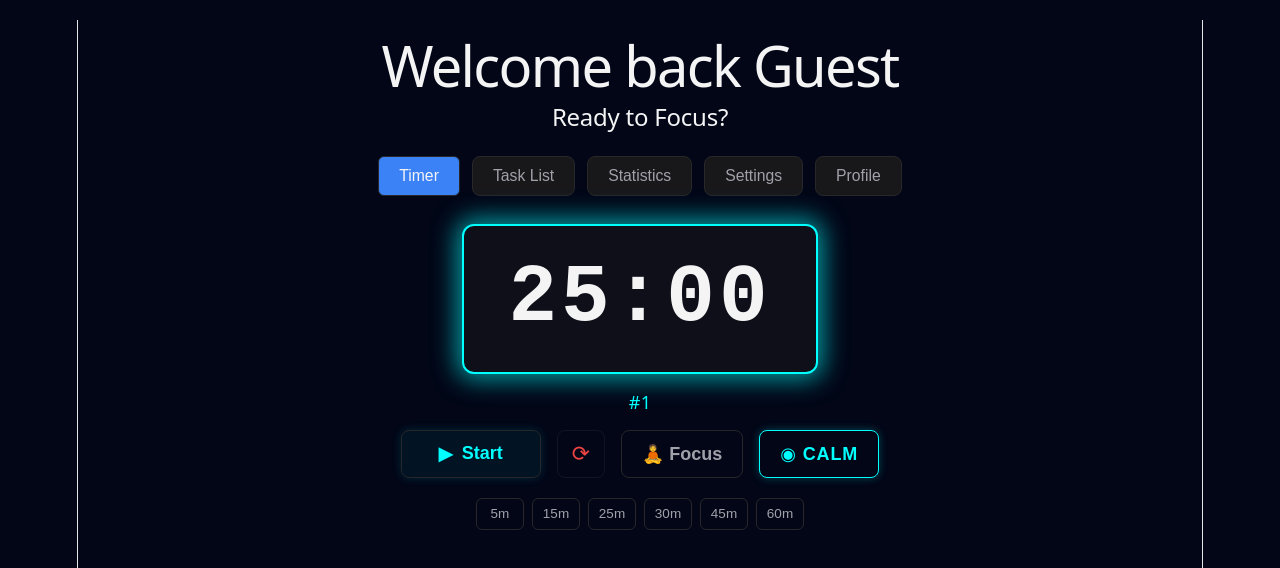
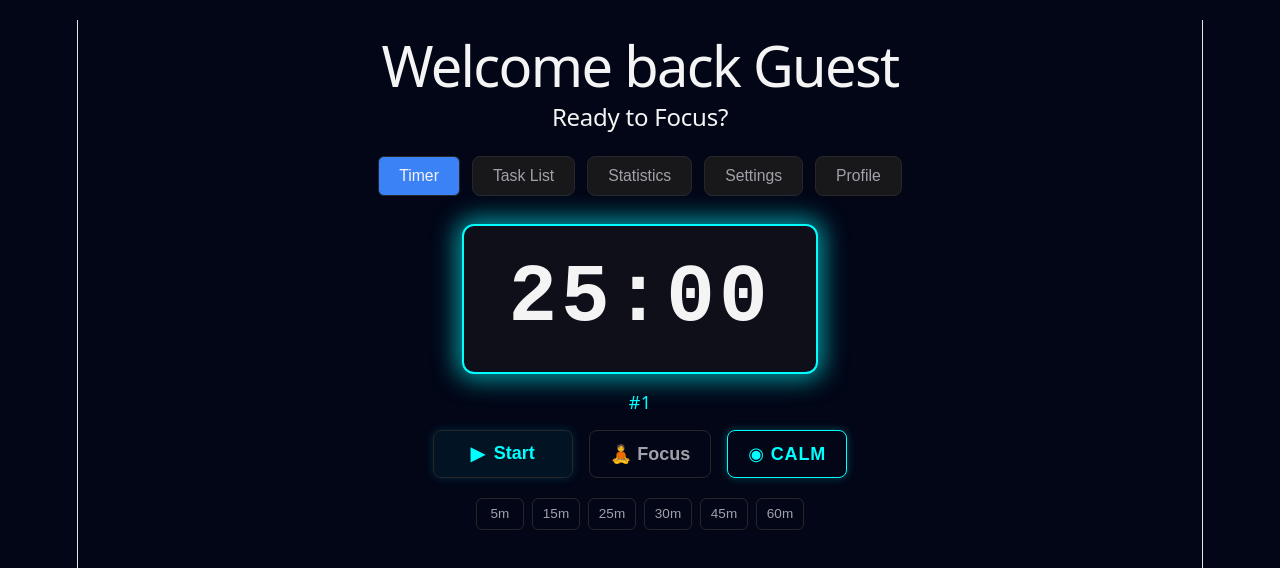
Before and after one commit to FinchDefense/flowstate-app, a React (Vite) app: page / in a window 1280 px wide. Shown: the top 568 px of the page. Built offline with nearby package versions, Linux system fonts and the light colour scheme.

Commit message:
Remove reset button for simplicity's sake

```diff
--- a/src/components/Timer/PrimaryControls.tsx
+++ b/src/components/Timer/PrimaryControls.tsx
@@ -1,12 +1,11 @@
 interface PrimaryControlsProps {
   handleStartPause: () => void;
-  handleReset: () => void;
   isRunning: boolean;
   time: number;
   setInFocusMode: React.Dispatch<React.SetStateAction<boolean>>;
 }
 
-export function PrimaryControls({ handleReset, handleStartPause, setInFocusMode, isRunning, time}: PrimaryControlsProps) {
+export function PrimaryControls({ handleStartPause, setInFocusMode, isRunning, time}: PrimaryControlsProps) {
   const buttonContent = isRunning
       ? { icon: "⏸", text: "Pause" }
       : time === 0
@@ -20,7 +19,6 @@ export function PrimaryControls({ handleReset, handleStartPause, setInFocusMode,
           <span className="button-icon">{buttonContent.icon}</span>
           <span>{buttonContent.text}</span>
         </button>
-        <button onClick={handleReset} className="reset-button">⟳</button>
         <button onClick={() => setInFocusMode(true)}>
         🧘 Focus
       </button>
--- a/src/components/Timer/Timer.css
+++ b/src/components/Timer/Timer.css
@@ -87,30 +87,7 @@
   transform: translateY(-2px);
 }
 
-.timer-buttons-main-controls .reset-button {
-  min-width: 48px;
-  width: 48px;
-  padding: 0;
-  font-size: 1.2rem;
-  color: var(--text-muted);
-  border-color: rgba(255, 255, 255, 0.06);
-  background: transparent;
-}
-
-.timer-buttons-main-controls .reset-button:hover {
-  color: var(--accent-red);
-  border-color: var(--accent-red);
-  background: rgba(239, 68, 68, 0.06);
-  box-shadow: 0 0 20px rgba(239, 68, 68, 0.1);
-  transform: translateY(-2px) rotate(45deg);
-}
-
-.timer-buttons-main-controls .reset-button:active {
-  transform: scale(0.9);
-}
-
-.start-pause-button,
-.reset-button {
+.start-pause-button {
     display: flex;
     align-items: center;
     justify-content: center;
@@ -133,16 +110,6 @@
   color: var(--bg-dark);
   border-color: var(--accent-cyan);
   box-shadow: 0 0 20px rgba(0, 255, 255, 0.5);
-}
-
-.timer-buttons-main-controls .reset-button {
-  color: var(--accent-red);
-}
-
-.timer-buttons-main-controls .reset-button:hover {
-  border-color: var(--accent-red);
-  color: var(--accent-red);
-  box-shadow: 0 0 14px rgba(239, 68, 68, 0.35);
 }
 
 .mood-toggle-button {
--- a/src/components/Timer/Timer.tsx
+++ b/src/components/Timer/Timer.tsx
@@ -29,7 +29,6 @@ export function Timer({ setInFocusMode }: TimerProps) {
 
       <div className="timer-buttons-main-controls">
         <PrimaryControls
-          handleReset={timer.handleReset}
           handleStartPause={timer.handleStartPause}
           isRunning={timer.isRunning}
           time={timer.time}
```
